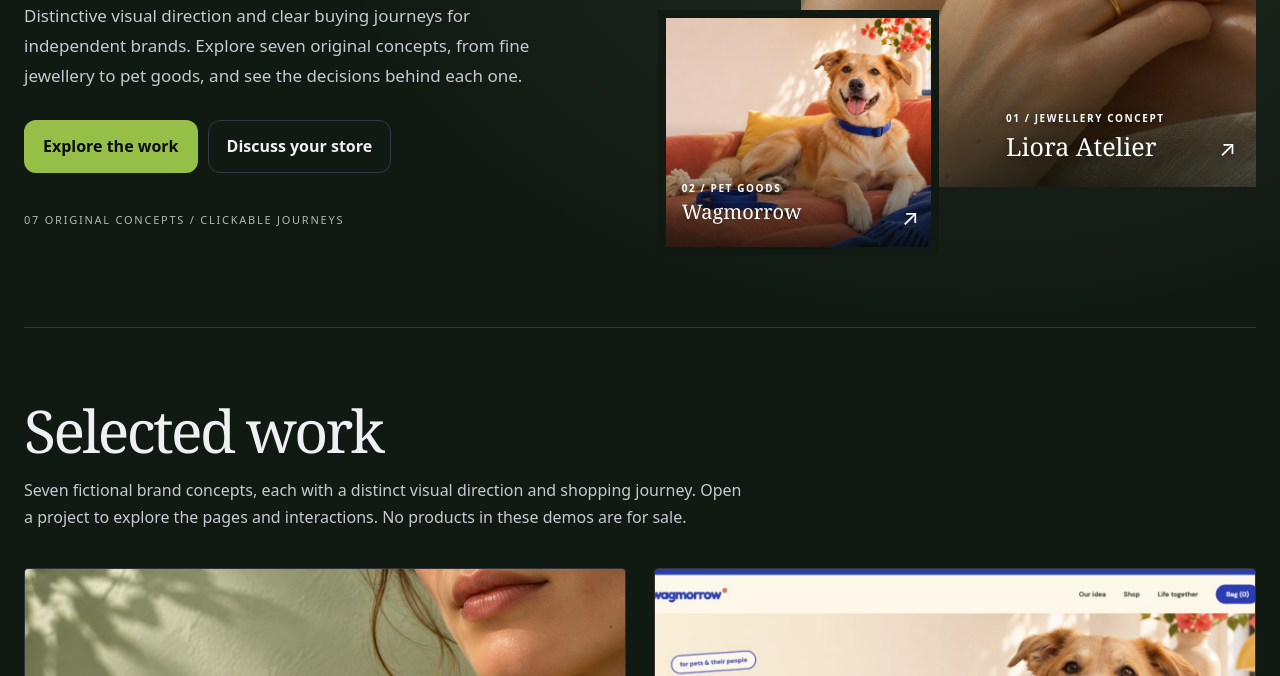
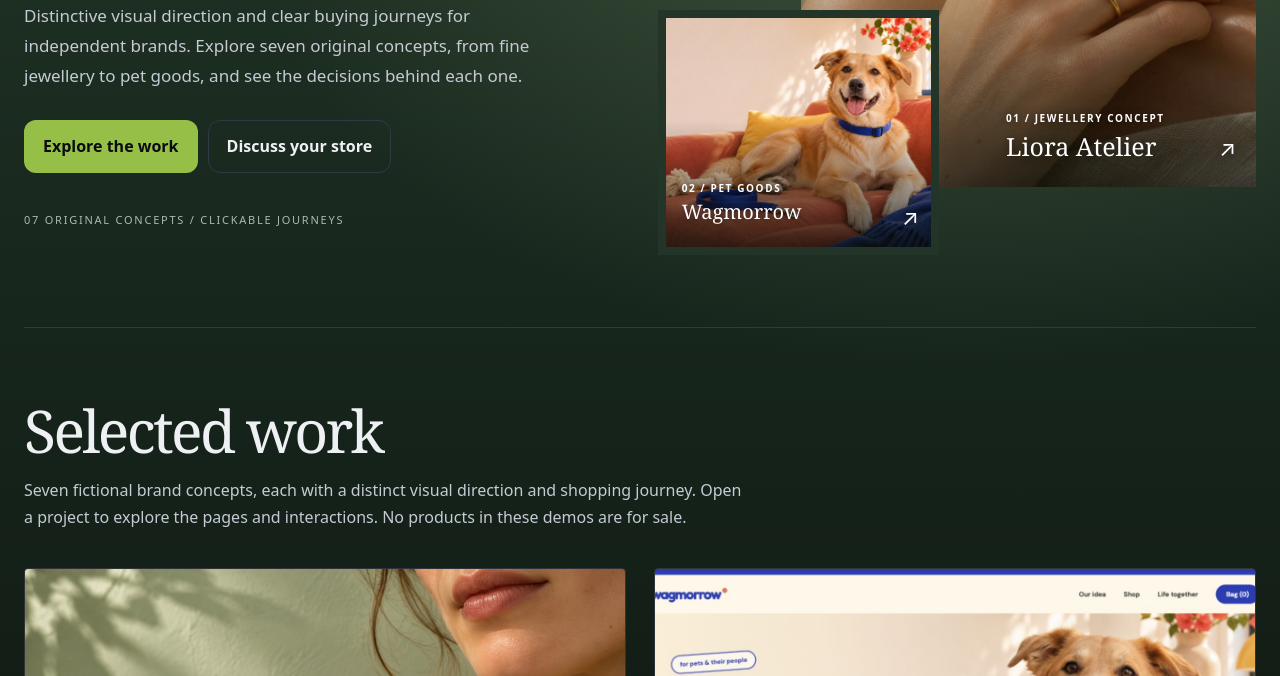
Before and after one commit to junqiangxiao235-art/SHOPIFY, a plain HTML site: page en/index.html in a window 1280 px wide. Shown: the part 424-1100 px from the top of the page. Drawn offline with Linux system fonts and the light colour scheme.

Commit message:
Make English portfolio background visibly warmer

```diff
--- a/en/index.html
+++ b/en/index.html
@@ -52,7 +52,7 @@ const STUDIO = {
 <style>
 *{box-sizing:border-box;margin:0;padding:0}
 html{scroll-behavior:smooth}
-body{font-family:ui-sans-serif,system-ui,-apple-system,"Segoe UI",Roboto,"PingFang SC","Hiragino Sans GB","Microsoft YaHei","Noto Sans SC",sans-serif;background:radial-gradient(ellipse 900px 620px at 76% 300px,rgba(124,150,103,.15),transparent 72%),#111913;color:#eef0f4;line-height:1.65}
+body{font-family:ui-sans-serif,system-ui,-apple-system,"Segoe UI",Roboto,"PingFang SC","Hiragino Sans GB","Microsoft YaHei","Noto Sans SC",sans-serif;background:radial-gradient(ellipse 1000px 680px at 75% 300px,rgba(170,194,136,.24),transparent 72%),linear-gradient(180deg,#25392b 0px,#15231a 850px,#111913 1300px);color:#eef0f4;line-height:1.65}
 img{max-width:100%;display:block}
 a{color:inherit;text-decoration:none}
 button,input,textarea,select{font:inherit;color:inherit}
@@ -159,7 +159,7 @@ header.bar{padding:24px 0 12px}
 .hero-tile::after{content:"";position:absolute;inset:45% 0 0;background:linear-gradient(transparent,rgba(10,15,12,.75));pointer-events:none}
 .hero-tile-main{top:0;right:0;width:76%;height:88%}
 .hero-tile-main img{object-position:64% center}
-.hero-tile-side{bottom:0;left:0;width:47%;height:43%;border:8px solid #111913}
+.hero-tile-side{bottom:0;left:0;width:47%;height:43%;border:8px solid #233529}
 .hero-tile-side img{object-position:64% center}
 .hero-tile-label{position:absolute;z-index:1;bottom:22px;left:24px;right:20px;display:grid;grid-template-columns:1fr auto;gap:2px;color:#fff;text-shadow:0 1px 9px #0008}
 .hero-tile-label small{grid-column:1/-1;font-size:10px;font-weight:700;letter-spacing:.16em;text-transform:uppercase}
```
